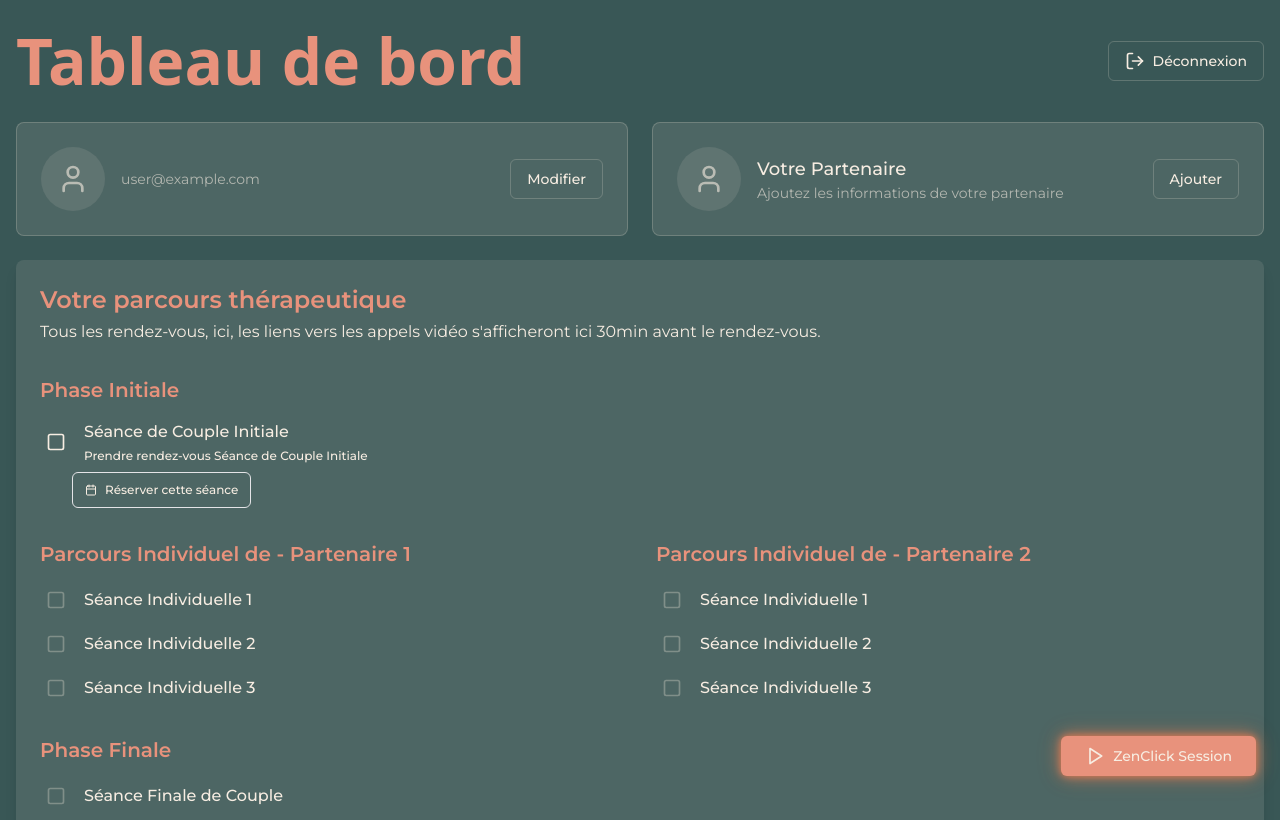
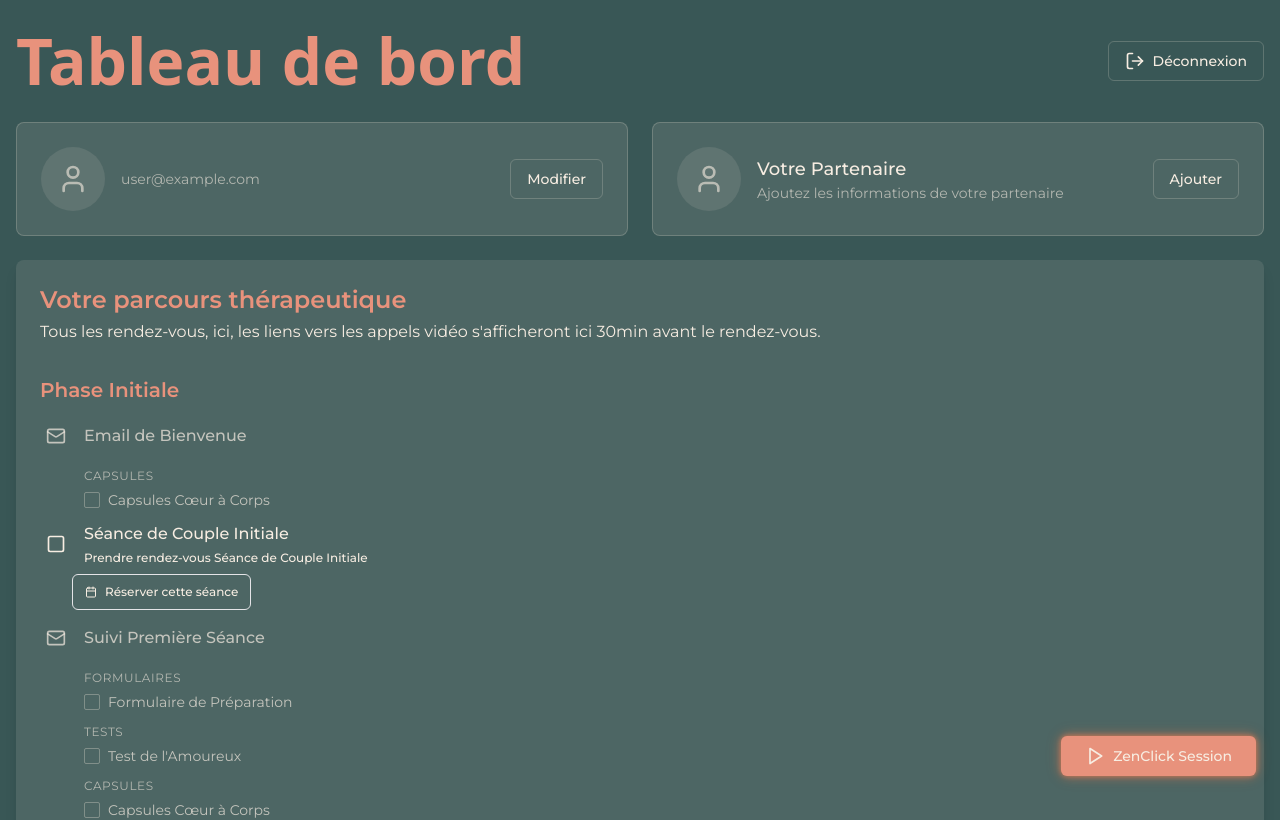
Before and after one commit to numerized/anneyvonnetherapeute, a Next.js app: page /dashboard in a window 1280 px wide. Shown: the top 820 px of the page. Built offline with nearby package versions, Linux system fonts and the light colour scheme; no server answers; the database is empty; sample sign-in values are in the browser's storage; what @sanity/demo would draw is missing.

Commit message:
ressources shown

```diff
--- a/app/dashboard/page.tsx
+++ b/app/dashboard/page.tsx
@@ -2,6 +2,7 @@
 
 import { Button } from '@/components/ui/button';
 import { CalendlyModal } from '@/components/dashboard/CalendlyModal';
+import { ResourceCheckboxes } from '@/components/dashboard/ResourceCheckboxes';
 import { UserProfileSection } from '@/components/dashboard/UserProfileSection';
 import { ZenClickButton } from '@/components/ZenClickButton';
 import { coupleTherapyJourney, TherapyJourneyEvent } from '@/lib/coupleTherapyJourney';
@@ -23,7 +24,7 @@ import {
   updateDoc,
   where
 } from 'firebase/firestore';
-import { Calendar, Check, Clock, LogOut, Square, User } from 'lucide-react';
+import { Calendar, Check, Clock, LogOut, Mail, Square, User } from 'lucide-react';
 import { useRouter } from 'next/navigation';
 import { useCallback, useEffect, useMemo, useState } from 'react';
 
@@ -637,7 +638,26 @@ export default function DashboardPage() {
             }
           }
 
-          if (event.type !== 'session') return null;
+          // Return null for non-session events, but first check if they have resources
+          // If they have resources, we'll render those separately
+          if (event.type !== 'session') {
+            if (event.resources && event.resources.length > 0) {
+              return (
+                <div key={event.id} className="flex flex-col gap-2">
+                  <div className="flex items-center gap-3">
+                    <div className="w-8 h-8 rounded-full flex items-center justify-center text-primary-cream/70">
+                      <Mail className="w-5 h-5" />
+                    </div>
+                    <div className="text-primary-cream/70">
+                      <div className="font-medium">{event.title}</div>
+                    </div>
+                  </div>
+                  <ResourceCheckboxes resources={event.resources} />
+                </div>
+              );
+            }
+            return null;
+          }
 
           // Determine if this event should have a booking button (all events except partner2 sessions)
           const showBookingButton = (phase === 'initial' || phase === 'final' ||
@@ -729,6 +749,9 @@ export default function DashboardPage() {
                     </div>
                   )
                 )
+              )}
+              {event.resources && event.resources.length > 0 && (
+                <ResourceCheckboxes resources={event.resources} />
               )}
             </div>
           );
--- /dev/null
+++ b/components/dashboard/ResourceCheckboxes.tsx
@@ -0,0 +1,52 @@
+import React from 'react';
+import { Square } from 'lucide-react';
+import { TherapyResource } from '@/functions/src/templates/types';
+
+interface ResourceCheckboxesProps {
+  resources: TherapyResource[];
+}
+
+export function ResourceCheckboxes({ resources }: ResourceCheckboxesProps) {
+  if (!resources || resources.length === 0) {
+    return null;
+  }
+
+  // Group resources by type for better organization
+  const resourcesByType: Record<string, TherapyResource[]> = {};
+  resources.forEach(resource => {
+    if (!resourcesByType[resource.type]) {
+      resourcesByType[resource.type] = [];
+    }
+    resourcesByType[resource.type].push(resource);
+  });
+
+  // Map of resource types to display names
+  const typeLabels: Record<string, string> = {
+    test: 'Tests',
+    form: 'Formulaires',
+    capsule: 'Capsules',
+    audio: 'Audio',
+    reflection: 'Réflexions'
+  };
+
+  return (
+    <div className="mt-2 ml-11 space-y-3">
+      {Object.entries(resourcesByType).map(([type, typeResources]) => (
+        <div key={type} className="space-y-1.5">
+          <div className="text-xs text-primary-cream/60 uppercase tracking-wider mb-1">
+            {typeLabels[type] || type}
+          </div>
+          {typeResources.map((resource, index) => (
+            <div key={index} className="flex items-center gap-2">
+              <div className="h-4 w-4 rounded-sm border border-primary-cream/30 flex items-center justify-center">
+                {/* Empty checkbox - not interactive */}
+                <Square className="h-3 w-3 text-transparent" />
+              </div>
+              <span className="text-sm text-primary-cream/70">{resource.title}</span>
+            </div>
+          ))}
+        </div>
+      ))}
+    </div>
+  );
+}
```
